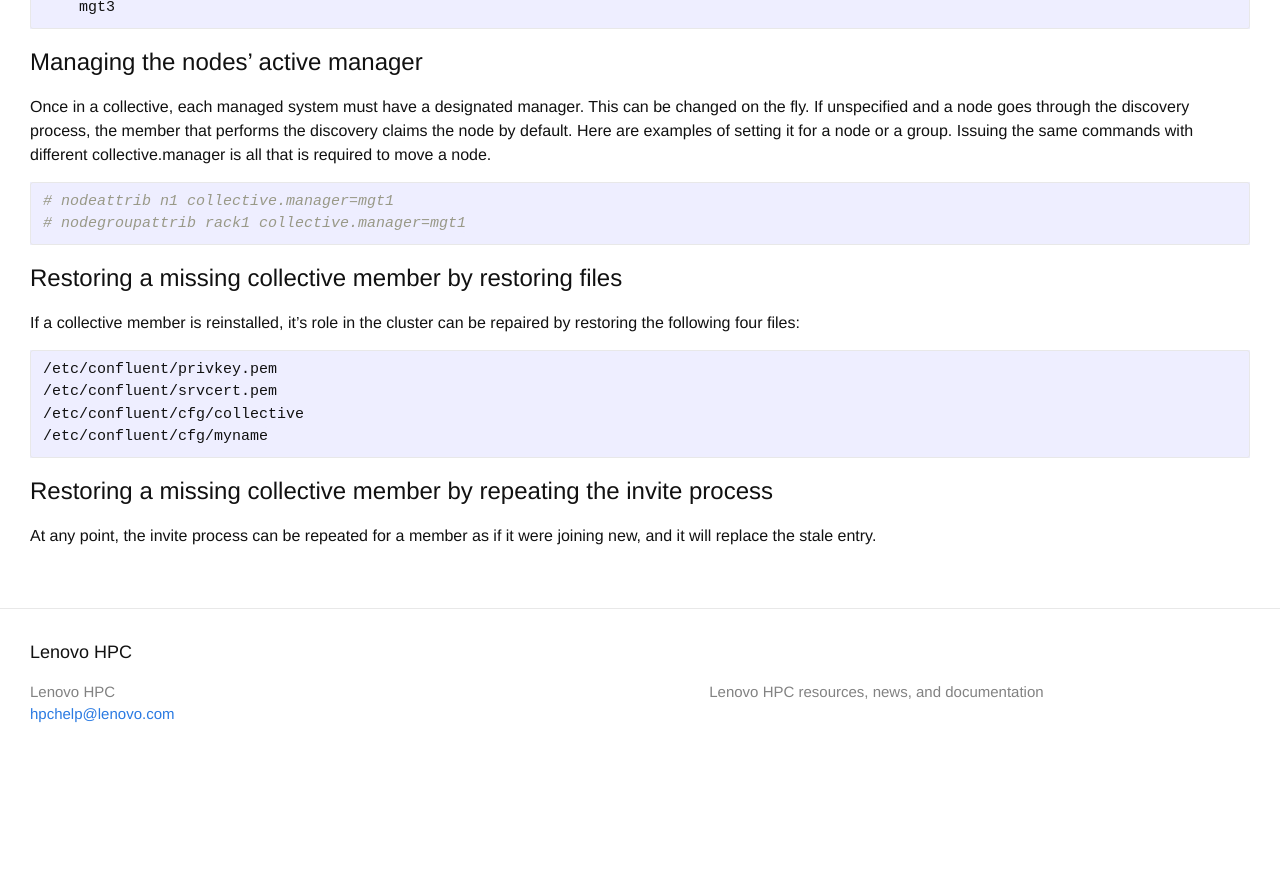
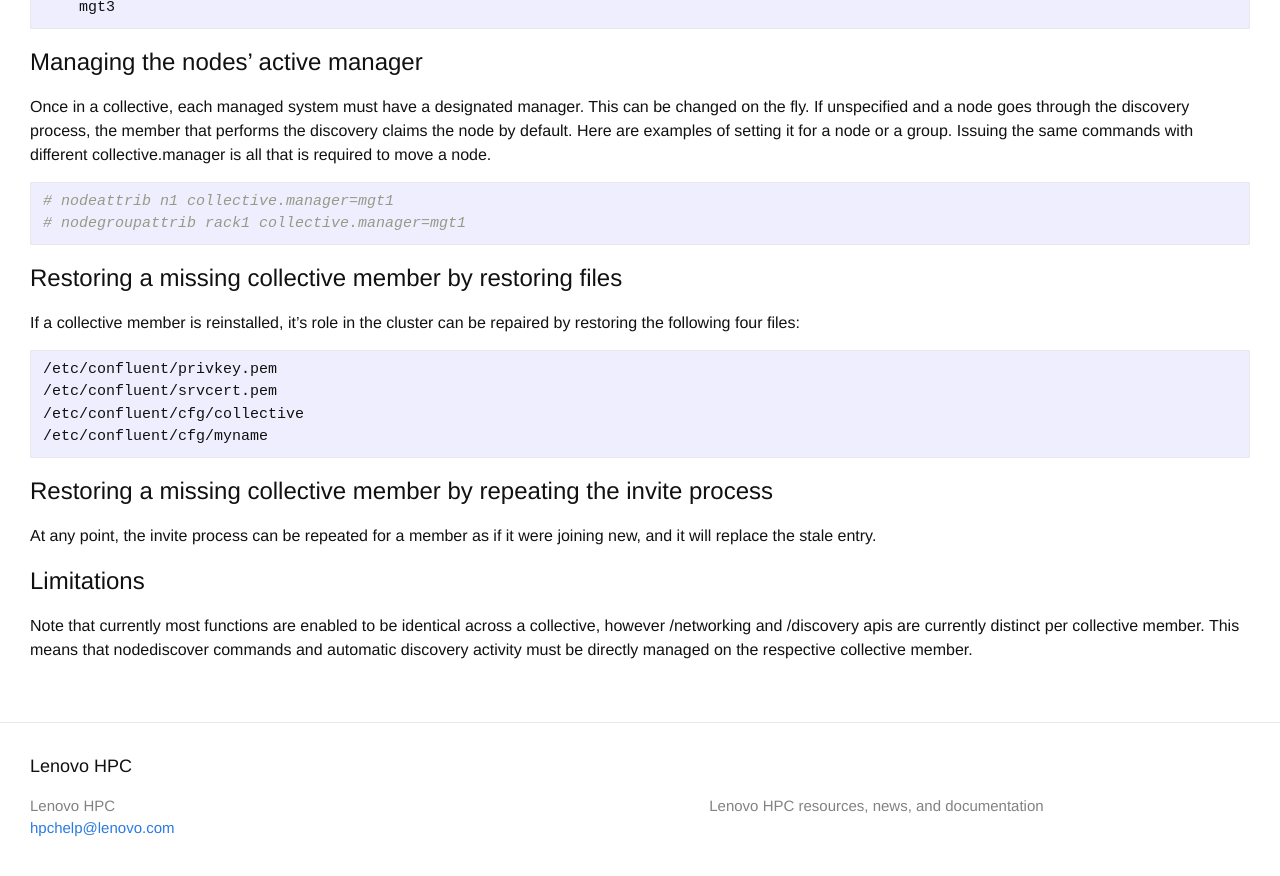
Before and after one commit to xcat2/confluent-docs, a Jekyll site: the page built from docs/collective.md, in a window 1280 px wide and 900 px high, scrolled down 1086 px. Shown: the top 876 px of the window. Built offline with Jekyll 4.4.1, drawn with Linux system fonts in a browser that asks for light colours; before the commit the page ends 1872 px from its top, so only the background shows below that.

Commit message:
Add limitation note about confluent collective.

```diff
--- a/docs/collective.md
+++ b/docs/collective.md
@@ -7,7 +7,6 @@ permalink: /documentation/collective.html
 The collective mode of confluent allows multiple confluent servers to act as one, providing
 both high availability as well as scaling out to cover a larger number of servers with better
 performance.
-
 # Creating a collective
 
 To begin, select a confluent server to begin constructing the collective from.  This page will use `mgt1`
@@ -72,3 +71,10 @@ If a collective member is reinstalled, it's role in the cluster can be repaired
 # Restoring a missing collective member by repeating the invite process
 
 At any point, the invite process can be repeated for a member as if it were joining new, and it will replace the stale entry.
+
+# Limitations
+
+Note that currently most functions are enabled to be identical across a collective,
+however /networking and /discovery apis are currently distinct per collective member.  This means
+that nodediscover commands and automatic discovery activity must be directly managed on the respective
+collective member.
```
